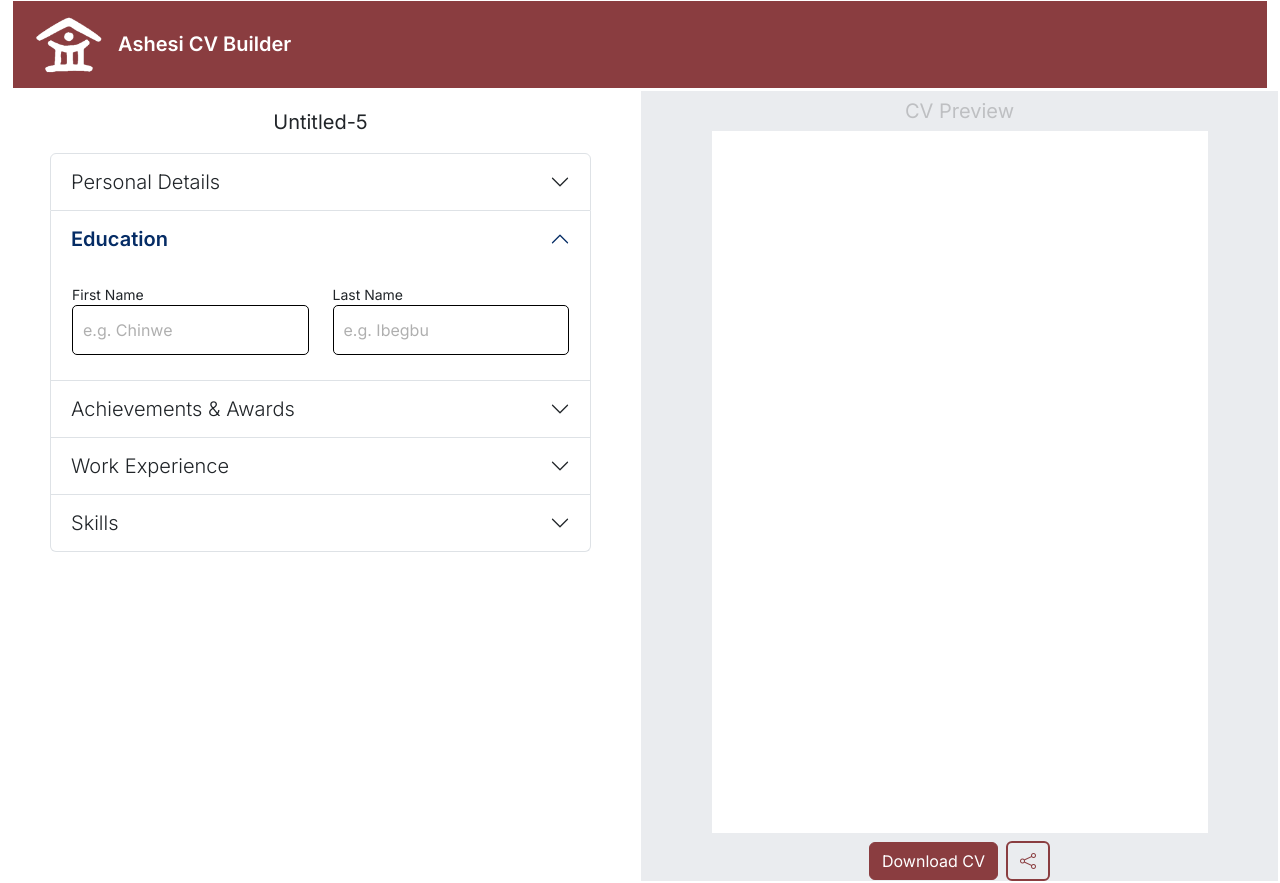
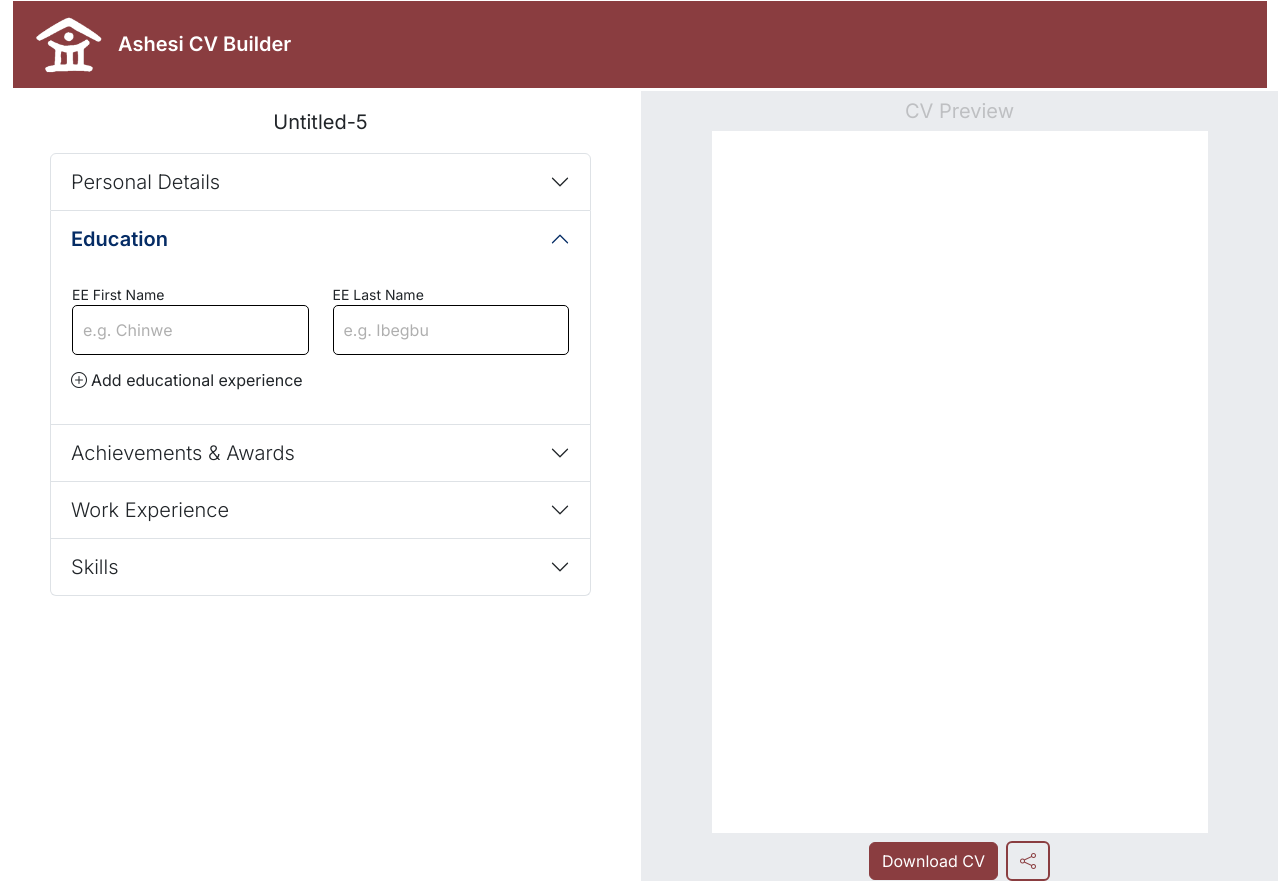
Before and after one commit to chinweibegbu/ashesi-cv-builder, a React (Create React App) app: page / in a window 1280 px wide. Both pictures are taken after a click on the button "Education". Built offline with nearby package versions, Linux system fonts and the light colour scheme.

Commit message:
Added additional entry option to CVEditor sections

```diff
--- a/src/components/CVEditorEntries/AchievementAwardEntry.js
+++ b/src/components/CVEditorEntries/AchievementAwardEntry.js
@@ -1,21 +1,23 @@
 import React from "react";
 
-function AchievementAwardEntry({ sectionId, sectionTag }) {
+function AchievementAwardEntry({ sectionTag, handleEntryAddition }) {
     return (
-        <div id={sectionTag+"-section"} className="accordion-collapse collapse" aria-labelledby={sectionId} data-bs-parent="#detail-sections">
-            <div className="accordion-body">
+        <>
             <form className="bordered row">
                 <div className="form-group col-md-6 d-flex flex-column mb-2">
-                        <label htmlFor={sectionTag+"-fname"}>First Name</label>
-                        <input type="text" id={sectionTag+"-fname"} placeholder="e.g. Chinwe"></input>
+                    <label htmlFor={sectionTag + "-fname"}>AA First Name</label>
+                    <input type="text" id={sectionTag + "-fname"} placeholder="e.g. Chinwe"></input>
                 </div>
                 <div className="form-group col-md-6 d-flex flex-column">
-                        <label htmlFor={sectionTag+"-lname"}>Last Name</label>
-                        <input type="text" id={sectionTag+"-lname"} placeholder="e.g. Ibegbu"></input>
+                    <label htmlFor={sectionTag + "-lname"}>AA Last Name</label>
+                    <input type="text" id={sectionTag + "-lname"} placeholder="e.g. Ibegbu"></input>
                 </div>
             </form>
+            <div className="add-entry d-flex align-content-center mt-1" onClick={(key) => {handleEntryAddition(key)}}>
+                <i className="bi-plus-circle me-1" />
+                <p>Add educational experience</p>
             </div>
-        </div>
+        </>
     );
 }
 
--- a/src/components/CVEditorEntries/EducationEntry.js
+++ b/src/components/CVEditorEntries/EducationEntry.js
@@ -1,21 +1,23 @@
 import React from 'react';
 
-function EducationEntry({ sectionId, sectionTag }) {
+function EducationEntry({ sectionTag, handleEntryAddition }) {
     return (
-        <div id={sectionTag+"-section"} className="accordion-collapse collapse" aria-labelledby={sectionId} data-bs-parent="#detail-sections">
-            <div className="accordion-body">
+        <>
             <form className="bordered row">
                 <div className="form-group col-md-6 d-flex flex-column mb-2">
-                        <label htmlFor={sectionTag+"-fname"}>First Name</label>
-                        <input type="text" id={sectionTag+"-fname"} placeholder="e.g. Chinwe"></input>
+                    <label htmlFor={sectionTag + "-fname"}>EE First Name</label>
+                    <input type="text" id={sectionTag + "-fname"} placeholder="e.g. Chinwe"></input>
                 </div>
                 <div className="form-group col-md-6 d-flex flex-column">
-                        <label htmlFor={sectionTag+"-lname"}>Last Name</label>
-                        <input type="text" id={sectionTag+"-lname"} placeholder="e.g. Ibegbu"></input>
+                    <label htmlFor={sectionTag + "-lname"}>EE Last Name</label>
+                    <input type="text" id={sectionTag + "-lname"} placeholder="e.g. Ibegbu"></input>
                 </div>
             </form>
+            <div className="add-entry d-flex align-content-center mt-1" onClick={handleEntryAddition}>
+                <i className="bi-plus-circle me-1" />
+                <p>Add educational experience</p>
             </div>
-        </div>
+        </>
     );
 }
 
--- a/src/components/CVEditorEntries/SkillEntry.js
+++ b/src/components/CVEditorEntries/SkillEntry.js
@@ -1,9 +1,8 @@
 import React from "react";
 
-function SkillEntry({ sectionId, sectionTag }) {
+function SkillEntry({ sectionTag, handleEntryAddition }) {
     return (
-        <div id={sectionTag+"-section"} className="accordion-collapse collapse" aria-labelledby={sectionId} data-bs-parent="#detail-sections">
-            <div className="accordion-body">
+        <>
             <form className="bordered row">
                 <div className="form-group col-md-6 d-flex flex-column mb-2">
                     <label htmlFor={sectionTag + "-first-name"}>First Name</label>
@@ -14,8 +13,11 @@ function SkillEntry({ sectionId, sectionTag }) {
                     <input type="text" id={sectionTag + "-last-name"} placeholder="e.g. Ibegbu"></input>
                 </div>
             </form>
+            <div className="add-entry d-flex align-content-center mt-1" onClick={handleEntryAddition}>
+                <i className="bi-plus-circle me-1" />
+                <p>Add educational experience</p>
             </div>
-        </div>
+        </>
     );
 }
 
--- a/src/components/CVEditorEntries/WorkExperienceEntry.js
+++ b/src/components/CVEditorEntries/WorkExperienceEntry.js
@@ -1,21 +1,23 @@
 import React from "react";
 
-function WorkExperienceEntry({ sectionId, sectionTag }) {
+function WorkExperienceEntry({ sectionTag, handleEntryAddition }) {
     return (
-        <div id={sectionTag+"-section"} className="accordion-collapse collapse" aria-labelledby={sectionId} data-bs-parent="#detail-sections">
-            <div className="accordion-body">
+        <>
             <form className="bordered row">
                 <div className="form-group col-md-6 d-flex flex-column mb-2">
-                        <label htmlFor={sectionTag+"-fname"}>First Name</label>
-                        <input type="text" id={sectionTag+"-fname"} placeholder="e.g. Chinwe"></input>
+                    <label htmlFor={sectionTag + "-fname"}>WK First Name</label>
+                    <input type="text" id={sectionTag + "-fname"} placeholder="e.g. Chinwe"></input>
                 </div>
                 <div className="form-group col-md-6 d-flex flex-column">
-                        <label htmlFor={sectionTag+"-lname"}>Last Name</label>
-                        <input type="text" id={sectionTag+"-lname"} placeholder="e.g. Ibegbu"></input>
+                    <label htmlFor={sectionTag + "-lname"}>WK Last Name</label>
+                    <input type="text" id={sectionTag + "-lname"} placeholder="e.g. Ibegbu"></input>
                 </div>
             </form>
+            <div className="add-entry d-flex align-content-center mt-1" onClick={handleEntryAddition}>
+                <i className="bi-plus-circle me-1" />
+                <p>Add work experience</p>
             </div>
-        </div>
+        </>
     );
 }
 
--- a/src/components/CVEditorSection.js
+++ b/src/components/CVEditorSection.js
@@ -1,4 +1,4 @@
-import React from "react";
+import React, { useState } from "react";
 import PersonalDetailsEntry from "./CVEditorEntries/PersonalDetailsEntry";
 import EducationEntry from "./CVEditorEntries/EducationEntry";
 import AchievementAwardEntry from "./CVEditorEntries/AchievementAwardEntry";
@@ -36,18 +36,30 @@ function CVEditorSection({ sectionName, isExpanded }) {
 
     const EntryComponent = entryDetails[sectionName]['component'];
     const id = entryDetails[sectionName]['id'];
-    const sectionTag =  entryDetails[sectionName]['sectionTag'];
+    const sectionTag = entryDetails[sectionName]['sectionTag'];
+
+    // Handle entry addition
+    const [entryComponents, setEntryComponents] = useState([EntryComponent]);
+    const handleEntryAddition = () => {
+        setEntryComponents([...entryComponents, EntryComponent]);
+    }
 
     return (
         <div className="accordion-item">
             <h2 className="accordion-header" id={id}>
-                <button className={isExpanded ? "accordion-button" : "accordion-button collapsed"} type="button" data-bs-toggle="collapse" data-bs-target={"#"+sectionTag+"-section"} aria-expanded={isExpanded} aria-controls={sectionTag+"-section"}>
+                <button className={isExpanded ? "accordion-button" : "accordion-button collapsed"} type="button" data-bs-toggle="collapse" data-bs-target={"#" + sectionTag + "-section"} aria-expanded={isExpanded} aria-controls={sectionTag + "-section"}>
                     {sectionName}
                 </button>
             </h2>
-            {
-                <EntryComponent sectionId={id} sectionTag={sectionTag} />
-            }
+            <div id={sectionTag + "-section"} className={isExpanded ? "accordion-collapse collapse show" : "accordion-collapse collapse"} aria-labelledby={id} data-bs-parent="#detail-sections">
+                <div className="accordion-body">
+                    {
+                        entryComponents.map((SingleEntryComponent, key) => {
+                            return <SingleEntryComponent key={key} sectionTag={sectionTag} handleEntryAddition={handleEntryAddition} />
+                        })
+                    }
+                </div>
+            </div>
         </div>
     );
 }
--- a/src/styles/CVEditor.css
+++ b/src/styles/CVEditor.css
@@ -59,6 +59,10 @@
     background-color: #8A3D40;
 }
 
+.cv-editor-details .add-entry {
+    cursor: pointer;
+}
+
 .cv-editor-preview {
     background-color: #EAECEF;
 }
```
Also changed, not shown: src/components/CVEditorEntries/PersonalDetailsEntry.js (+19 -21 lines). Lines whose indentation alone changed are shown as unchanged.
